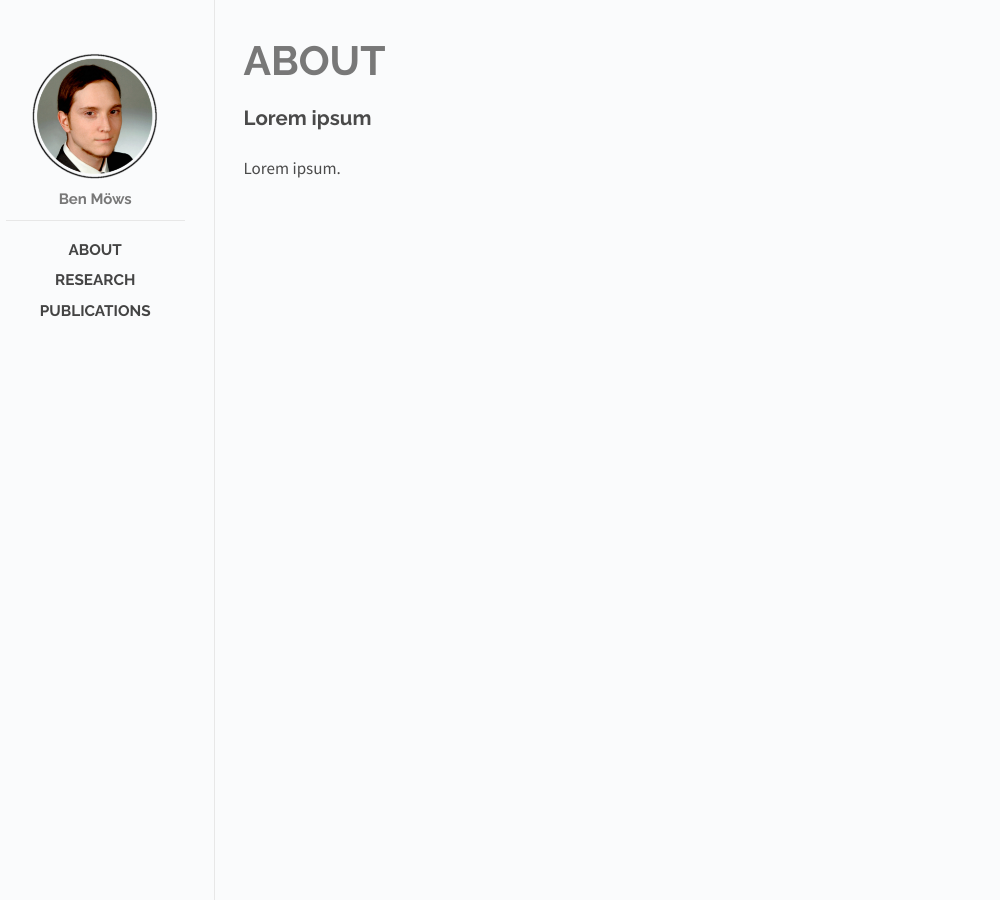
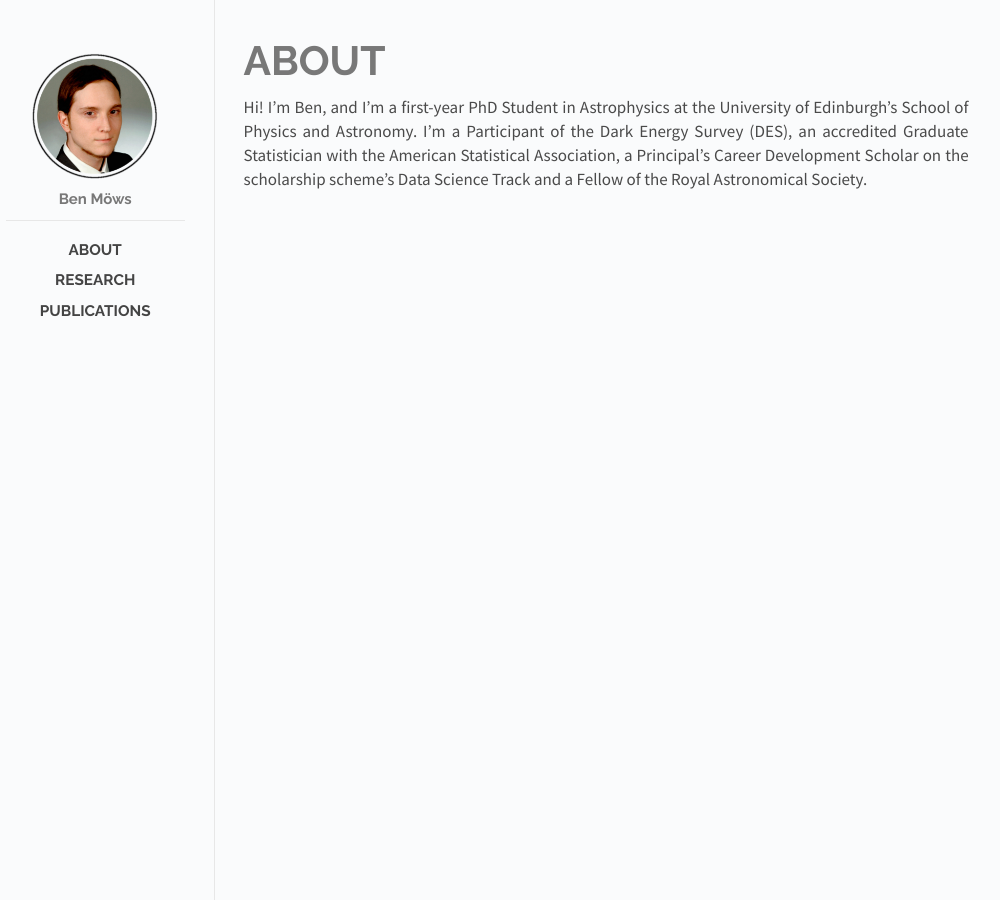
Before and after one commit to moews/moews.github.io, a Jekyll site: the page built from _posts/2017-03-27-about.md, in a window 1280 px wide. Shown: the whole page, without its empty margins (144-1144 px from the left). Built offline with Jekyll 4.4.1, drawn with Linux system fonts in a browser that asks for light colours.

Commit message:
Update 2017-03-27-about.md

```diff
--- a/_posts/2017-03-27-about.md
+++ b/_posts/2017-03-27-about.md
@@ -6,6 +6,4 @@ cover: cover.jpg
 categories: posts
 ---
 
-## Lorem ipsum
-
-Lorem ipsum.
+Hi! I'm Ben, and I'm a first-year PhD Student in Astrophysics at the University of Edinburgh's School of Physics and Astronomy. I'm a Participant of the Dark Energy Survey (DES), an accredited Graduate Statistician with the American Statistical Association, a Principal's Career Development Scholar on the scholarship scheme's Data Science Track and a Fellow of the Royal Astronomical Society.
```
